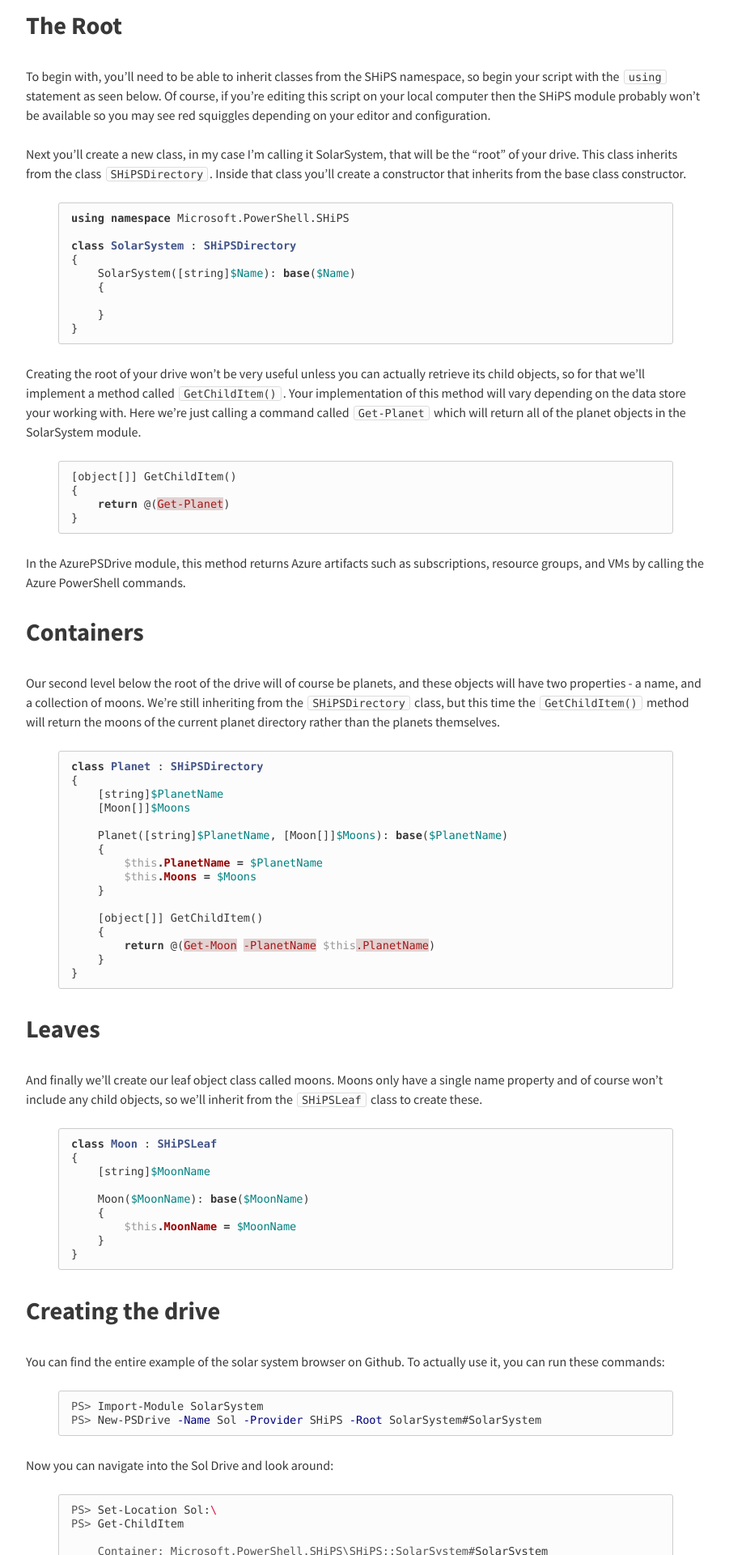
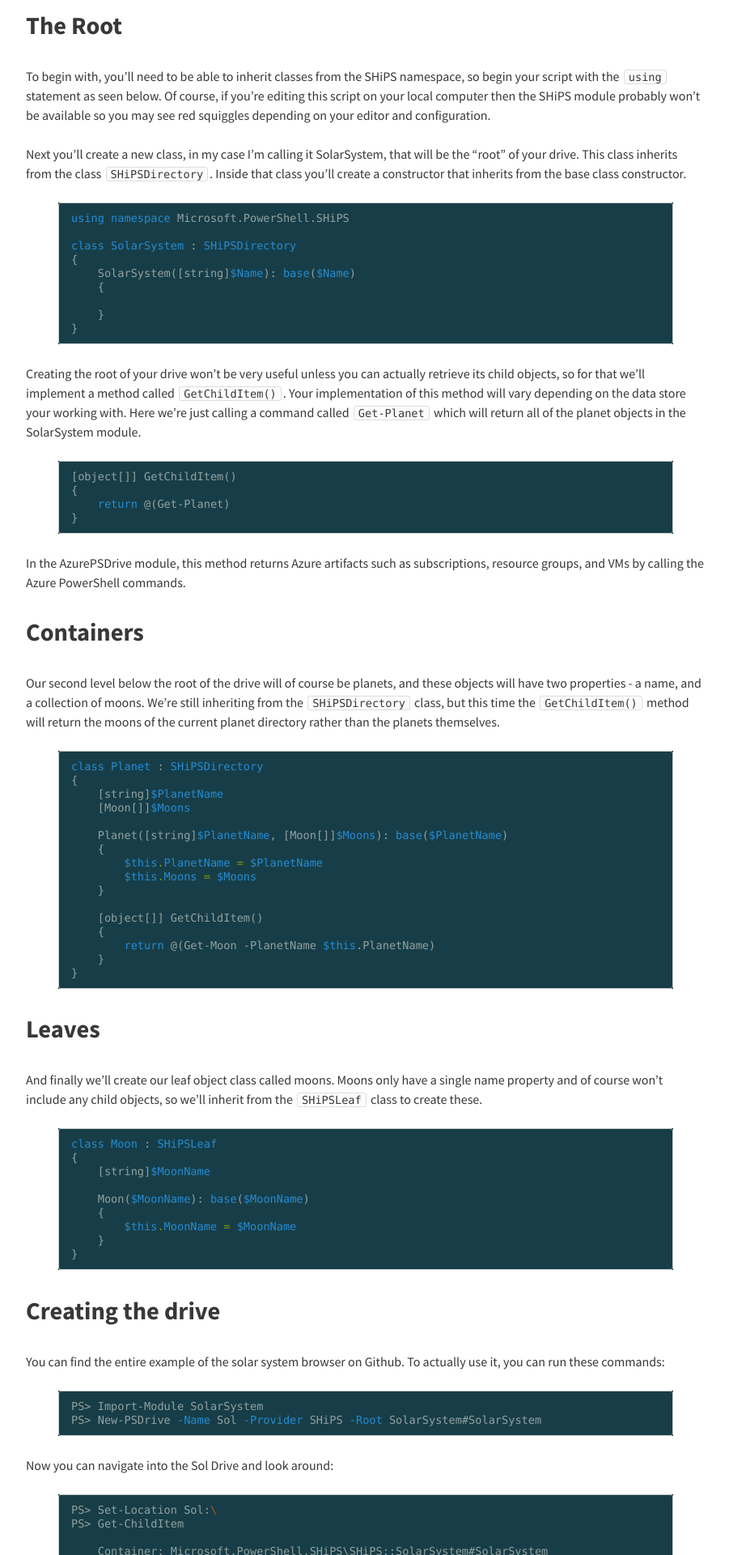
Before and after one commit to mattmcnabb/mattmcnabb.github.io, a Jekyll site: the page built from _posts/2017-9-30-SHiPS-PSCloudShell.md, in a window 1280 px wide. Shown: the part 2507-4427 px from the top of the page at 81% size, without its empty margins (8-909 px from the left). Built offline with Jekyll 4.4.1, drawn with Linux system fonts in a browser that asks for light colours; nearby versions of some CDN libraries; comment, search, counter and statistics services are not loaded.

Commit message:
Change to solarized dark for code snippets

```diff
--- a/_sass/base/_syntax.scss
+++ b/_sass/base/_syntax.scss
@@ -1,63 +1,150 @@
+/* Solarized Dark
+
+For use with Jekyll and Pygments
+
+http://ethanschoonover.com/solarized
+
+SOLARIZED HEX      ROLE
+--------- -------- ------------------------------------------
+base03    #002b36  background
+base01    #586e75  comments / secondary content
+base1     #93a1a1  body text / default code / primary content
+orange    #cb4b16  constants
+red       #dc322f  regex, special keywords
+blue      #268bd2  reserved keywords
+cyan      #2aa198  strings, numbers
+green     #859900  operators, other keywords
+*/
+
+.highlight { background-color: #002b36; color: #93a1a1 }
+.highlight .c { color: #586e75 } /* Comment */
+.highlight .err { color: #93a1a1 } /* Error */
+.highlight .g { color: #93a1a1 } /* Generic */
+.highlight .k { color: #859900 } /* Keyword */
+.highlight .l { color: #93a1a1 } /* Literal */
+.highlight .n { color: #93a1a1 } /* Name */
+.highlight .o { color: #859900 } /* Operator */
+.highlight .x { color: #cb4b16 } /* Other */
+.highlight .p { color: #93a1a1 } /* Punctuation */
+.highlight .cm { color: #586e75 } /* Comment.Multiline */
+.highlight .cp { color: #859900 } /* Comment.Preproc */
+.highlight .c1 { color: #586e75 } /* Comment.Single */
+.highlight .cs { color: #859900 } /* Comment.Special */
+.highlight .gd { color: #2aa198 } /* Generic.Deleted */
+.highlight .ge { color: #93a1a1; font-style: italic } /* Generic.Emph */
+.highlight .gr { color: #dc322f } /* Generic.Error */
+.highlight .gh { color: #cb4b16 } /* Generic.Heading */
+.highlight .gi { color: #859900 } /* Generic.Inserted */
+.highlight .go { color: #93a1a1 } /* Generic.Output */
+.highlight .gp { color: #93a1a1 } /* Generic.Prompt */
+.highlight .gs { color: #93a1a1; font-weight: bold } /* Generic.Strong */
+.highlight .gu { color: #cb4b16 } /* Generic.Subheading */
+.highlight .gt { color: #93a1a1 } /* Generic.Traceback */
+.highlight .kc { color: #cb4b16 } /* Keyword.Constant */
+.highlight .kd { color: #268bd2 } /* Keyword.Declaration */
+.highlight .kn { color: #859900 } /* Keyword.Namespace */
+.highlight .kp { color: #859900 } /* Keyword.Pseudo */
+.highlight .kr { color: #268bd2 } /* Keyword.Reserved */
+.highlight .kt { color: #d33682 } /* Keyword.Type */
+.highlight .ld { color: #93a1a1 } /* Literal.Date */
+.highlight .m { color: #2aa198 } /* Literal.Number */
+.highlight .s { color: #2aa198 } /* Literal.String */
+.highlight .na { color: #93a1a1 } /* Name.Attribute */
+.highlight .nb { color: #B58900 } /* Name.Builtin */
+.highlight .nc { color: #268bd2 } /* Name.Class */
+.highlight .no { color: #cb4b16 } /* Name.Constant */
+.highlight .nd { color: #268bd2 } /* Name.Decorator */
+.highlight .ni { color: #cb4b16 } /* Name.Entity */
+.highlight .ne { color: #cb4b16 } /* Name.Exception */
+.highlight .nf { color: #268bd2 } /* Name.Function */
+.highlight .nl { color: #93a1a1 } /* Name.Label */
+.highlight .nn { color: #93a1a1 } /* Name.Namespace */
+.highlight .nx { color: #93a1a1 } /* Name.Other */
+.highlight .py { color: #93a1a1 } /* Name.Property */
+.highlight .nt { color: #268bd2 } /* Name.Tag */
+.highlight .nv { color: #268bd2 } /* Name.Variable */
+.highlight .ow { color: #859900 } /* Operator.Word */
+.highlight .w { color: #93a1a1 } /* Text.Whitespace */
+.highlight .mf { color: #2aa198 } /* Literal.Number.Float */
+.highlight .mh { color: #2aa198 } /* Literal.Number.Hex */
+.highlight .mi { color: #2aa198 } /* Literal.Number.Integer */
+.highlight .mo { color: #2aa198 } /* Literal.Number.Oct */
+.highlight .sb { color: #586e75 } /* Literal.String.Backtick */
+.highlight .sc { color: #2aa198 } /* Literal.String.Char */
+.highlight .sd { color: #93a1a1 } /* Literal.String.Doc */
+.highlight .s2 { color: #2aa198 } /* Literal.String.Double */
+.highlight .se { color: #cb4b16 } /* Literal.String.Escape */
+.highlight .sh { color: #93a1a1 } /* Literal.String.Heredoc */
+.highlight .si { color: #2aa198 } /* Literal.String.Interpol */
+.highlight .sx { color: #2aa198 } /* Literal.String.Other */
+.highlight .sr { color: #dc322f } /* Literal.String.Regex */
+.highlight .s1 { color: #2aa198 } /* Literal.String.Single */
+.highlight .ss { color: #2aa198 } /* Literal.String.Symbol */
+.highlight .bp { color: #268bd2 } /* Name.Builtin.Pseudo */
+.highlight .vc { color: #268bd2 } /* Name.Variable.Class */
+.highlight .vg { color: #268bd2 } /* Name.Variable.Global */
+.highlight .vi { color: #268bd2 } /* Name.Variable.Instance */
+.highlight .il { color: #2aa198 } /* Literal.Number.Integer.Long */
+
 // from https://github.com/mojombo/tpw/blob/master/css/syntax.css
 // see also https://jekyllrb.com/docs/templates/#stylesheets-for-syntax-highlighting
-
-.highlight  { background: #ffffff; }
-.highlight .c { color: #999988; font-style: italic } /* Comment */
-.highlight .err { color: #a61717; background-color: #e3d2d2 } /* Error */
-.highlight .k { font-weight: bold } /* Keyword */
-.highlight .o { font-weight: bold } /* Operator */
-.highlight .cm { color: #999988; font-style: italic } /* Comment.Multiline */
-.highlight .cp { color: #999999; font-weight: bold } /* Comment.Preproc */
-.highlight .c1 { color: #999988; font-style: italic } /* Comment.Single */
-.highlight .cs { color: #999999; font-weight: bold; font-style: italic } /* Comment.Special */
-.highlight .gd { color: #000000; background-color: #ffdddd } /* Generic.Deleted */
-.highlight .gd .x { color: #000000; background-color: #ffaaaa } /* Generic.Deleted.Specific */
-.highlight .ge { font-style: italic } /* Generic.Emph */
-.highlight .gr { color: #aa0000 } /* Generic.Error */
-.highlight .gh { color: #999999 } /* Generic.Heading */
-.highlight .gi { color: #000000; background-color: #ddffdd } /* Generic.Inserted */
-.highlight .gi .x { color: #000000; background-color: #aaffaa } /* Generic.Inserted.Specific */
-.highlight .go { color: #888888 } /* Generic.Output */
-.highlight .gp { color: #555555 } /* Generic.Prompt */
-.highlight .gs { font-weight: bold } /* Generic.Strong */
-.highlight .gu { color: #aaaaaa } /* Generic.Subheading */
-.highlight .gt { color: #aa0000 } /* Generic.Traceback */
-.highlight .kc { font-weight: bold } /* Keyword.Constant */
-.highlight .kd { font-weight: bold } /* Keyword.Declaration */
-.highlight .kp { font-weight: bold } /* Keyword.Pseudo */
-.highlight .kr { font-weight: bold } /* Keyword.Reserved */
-.highlight .kt { color: #445588; font-weight: bold } /* Keyword.Type */
-.highlight .m { color: #009999 } /* Literal.Number */
-.highlight .s { color: #d14 } /* Literal.String */
-.highlight .na { color: #008080 } /* Name.Attribute */
-.highlight .nb { color: #0086B3 } /* Name.Builtin */
-.highlight .nc { color: #445588; font-weight: bold } /* Name.Class */
-.highlight .no { color: #008080 } /* Name.Constant */
-.highlight .ni { color: #800080 } /* Name.Entity */
-.highlight .ne { color: #990000; font-weight: bold } /* Name.Exception */
-.highlight .nf { color: #990000; font-weight: bold } /* Name.Function */
-.highlight .nn { color: #555555 } /* Name.Namespace */
-.highlight .nt { color: #000080 } /* Name.Tag */
-.highlight .nv { color: #008080 } /* Name.Variable */
-.highlight .ow { font-weight: bold } /* Operator.Word */
-.highlight .w { color: #bbbbbb } /* Text.Whitespace */
-.highlight .mf { color: #009999 } /* Literal.Number.Float */
-.highlight .mh { color: #009999 } /* Literal.Number.Hex */
-.highlight .mi { color: #009999 } /* Literal.Number.Integer */
-.highlight .mo { color: #009999 } /* Literal.Number.Oct */
-.highlight .sb { color: #d14 } /* Literal.String.Backtick */
-.highlight .sc { color: #d14 } /* Literal.String.Char */
-.highlight .sd { color: #d14 } /* Literal.String.Doc */
-.highlight .s2 { color: #d14 } /* Literal.String.Double */
-.highlight .se { color: #d14 } /* Literal.String.Escape */
-.highlight .sh { color: #d14 } /* Literal.String.Heredoc */
-.highlight .si { color: #d14 } /* Literal.String.Interpol */
-.highlight .sx { color: #d14 } /* Literal.String.Other */
-.highlight .sr { color: #009926 } /* Literal.String.Regex */
-.highlight .s1 { color: #d14 } /* Literal.String.Single */
-.highlight .ss { color: #990073 } /* Literal.String.Symbol */
-.highlight .bp { color: #999999 } /* Name.Builtin.Pseudo */
-.highlight .vc { color: #008080 } /* Name.Variable.Class */
-.highlight .vg { color: #008080 } /* Name.Variable.Global */
-.highlight .vi { color: #008080 } /* Name.Variable.Instance */
-.highlight .il { color: #009999 } /* Literal.Number.Integer.Long */
+//.highlight  { background: #ffffff; }
+//.highlight .c { color: #999988; font-style: italic } /* Comment */
+//.highlight .err { color: #a61717; background-color: #e3d2d2 } /* Error */
+//.highlight .k { font-weight: bold } /* Keyword */
+//.highlight .o { font-weight: bold } /* Operator */
+//.highlight .cm { color: #999988; font-style: italic } /* Comment.Multiline */
+//.highlight .cp { color: #999999; font-weight: bold } /* Comment.Preproc */
+//.highlight .c1 { color: #999988; font-style: italic } /* Comment.Single */
+//.highlight .cs { color: #999999; font-weight: bold; font-style: italic } /* Comment.Special */
+//.highlight .gd { color: #000000; background-color: #ffdddd } /* Generic.Deleted */
+//.highlight .gd .x { color: #000000; background-color: #ffaaaa } /* Generic.Deleted.Specific */
+//.highlight .ge { font-style: italic } /* Generic.Emph */
+//.highlight .gr { color: #aa0000 } /* Generic.Error */
+//.highlight .gh { color: #999999 } /* Generic.Heading */
+//.highlight .gi { color: #000000; background-color: #ddffdd } /* Generic.Inserted */
+//.highlight .gi .x { color: #000000; background-color: #aaffaa } /* Generic.Inserted.Specific */
+//.highlight .go { color: #888888 } /* Generic.Output */
+//.highlight .gp { color: #555555 } /* Generic.Prompt */
+//.highlight .gs { font-weight: bold } /* Generic.Strong */
+//.highlight .gu { color: #aaaaaa } /* Generic.Subheading */
+//.highlight .gt { color: #aa0000 } /* Generic.Traceback */
+//.highlight .kc { font-weight: bold } /* Keyword.Constant */
+//.highlight .kd { font-weight: bold } /* Keyword.Declaration */
+//.highlight .kp { font-weight: bold } /* Keyword.Pseudo */
+//.highlight .kr { font-weight: bold } /* Keyword.Reserved */
+//.highlight .kt { color: #445588; font-weight: bold } /* Keyword.Type */
+//.highlight .m { color: #009999 } /* Literal.Number */
+//.highlight .s { color: #d14 } /* Literal.String */
+//.highlight .na { color: #008080 } /* Name.Attribute */
+//.highlight .nb { color: #0086B3 } /* Name.Builtin */
+//.highlight .nc { color: #445588; font-weight: bold } /* Name.Class */
+//.highlight .no { color: #008080 } /* Name.Constant */
+//.highlight .ni { color: #800080 } /* Name.Entity */
+//.highlight .ne { color: #990000; font-weight: bold } /* Name.Exception */
+//.highlight .nf { color: #990000; font-weight: bold } /* Name.Function */
+//.highlight .nn { color: #555555 } /* Name.Namespace */
+//.highlight .nt { color: #000080 } /* Name.Tag */
+//.highlight .nv { color: #008080 } /* Name.Variable */
+//.highlight .ow { font-weight: bold } /* Operator.Word */
+//.highlight .w { color: #bbbbbb } /* Text.Whitespace */
+//.highlight .mf { color: #009999 } /* Literal.Number.Float */
+//.highlight .mh { color: #009999 } /* Literal.Number.Hex */
+//.highlight .mi { color: #009999 } /* Literal.Number.Integer */
+//.highlight .mo { color: #009999 } /* Literal.Number.Oct */
+//.highlight .sb { color: #d14 } /* Literal.String.Backtick */
+//.highlight .sc { color: #d14 } /* Literal.String.Char */
+//.highlight .sd { color: #d14 } /* Literal.String.Doc */
+//.highlight .s2 { color: #d14 } /* Literal.String.Double */
+//.highlight .se { color: #d14 } /* Literal.String.Escape */
+//.highlight .sh { color: #d14 } /* Literal.String.Heredoc */
+//.highlight .si { color: #d14 } /* Literal.String.Interpol */
+//.highlight .sx { color: #d14 } /* Literal.String.Other */
+//.highlight .sr { color: #009926 } /* Literal.String.Regex */
+//.highlight .s1 { color: #d14 } /* Literal.String.Single */
+//.highlight .ss { color: #990073 } /* Literal.String.Symbol */
+//.highlight .bp { color: #999999 } /* Name.Builtin.Pseudo */
+//.highlight .vc { color: #008080 } /* Name.Variable.Class */
+//.highlight .vg { color: #008080 } /* Name.Variable.Global */
+//.highlight .vi { color: #008080 } /* Name.Variable.Instance */
+//.highlight .il { color: #009999 } /* Literal.Number.Integer.Long */
```
